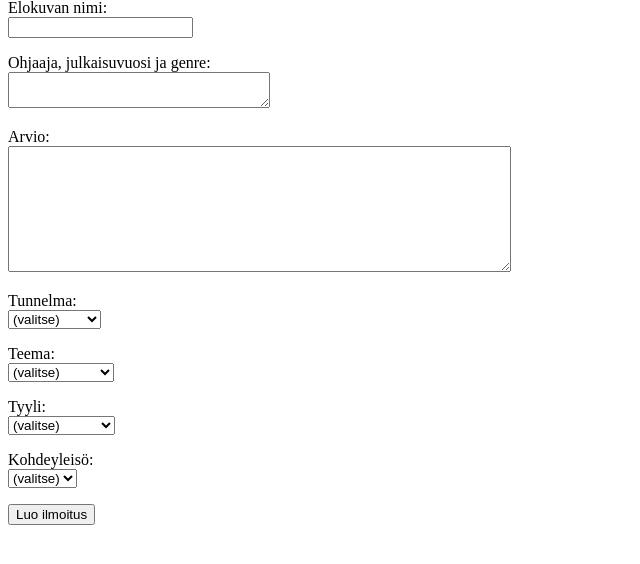
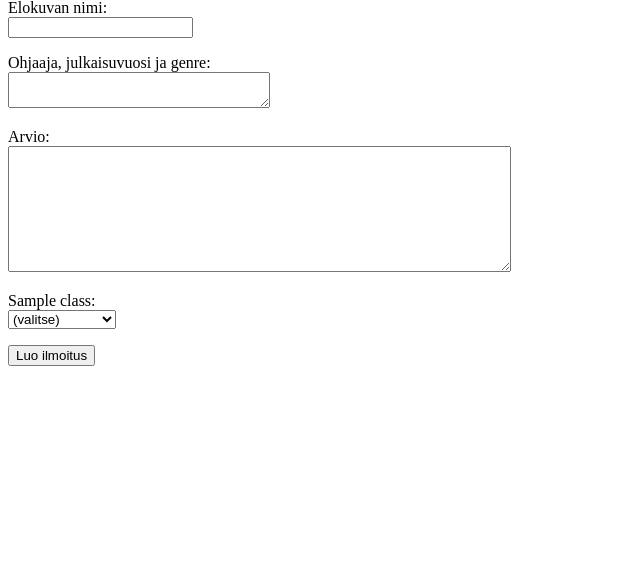
Before and after one commit to viivizz/elokuva-arvostelu, a Flask app: template templates/new_item.html in a window 1280 px wide. Shown: the part 81-645 px from the top of the page, without its empty margins (0-640 px from the left). Run offline with Flask 3, Linux system fonts and the light colour scheme; the template is opened without the code that fills it: most values are stand-ins (such as "Sample title", 1, 10 or a date in 2020).

Commit message:
Store classes in database

```diff
--- a/app.py
+++ b/app.py
@@ -52,7 +52,8 @@ def show_item(item_id):
 @app.route("/new_item")
 def new_item():
     require_login()
-    return render_template("new_item.html")
+    classes=items.get_all_classes()
+    return render_template("new_item.html", classes=classes)
 
 @app.route("/create_item", methods=["POST"])
 def create_item():
@@ -69,15 +70,10 @@ def create_item():
     user_id=session["user_id"]
 
     classes=[]
-    theme=request.form["theme"]
-    if theme:
-        classes.append(("Teema", theme))
-    style=request.form["style"]
-    if style:
-        classes.append(("Tyyli", style))
-    target=request.form["target"]
-    if target:
-        classes.append(("Kohdeyleisö", target))
+    for entry in request.form.getlist("classes"):
+        if entry:
+            parts=entry.split(":")
+            classes.append((parts[0], parts[1]))
 
     items.add_item(title, review, info, user_id, classes)
 
--- a/schema.sql
+++ b/schema.sql
@@ -12,6 +12,12 @@ CREATE TABLE items (
     user_id INTEGER REFERENCES users
 );
 
+CREATE TABLE classes (
+    id INTEGER PRIMARY KEY,
+    title TEXT,
+    value TEXT
+);
+
 CREATE TABLE item_classes (
     id INTEGER PRIMARY KEY,
     item_id INTEGER REFERENCES items,
--- a/templates/new_item.html
+++ b/templates/new_item.html
@@ -20,78 +20,17 @@
       Arvio: <br />
       <textarea name="review" rows="8" cols="60" maxlength="1000" required></textarea>
     </p>
+    {%for class in classes%}
     <p>
-      Tunnelma: <br />
-      <select name="section">
-        <option value="">(valitse)</option>
-        <option value="jännittävä">jännittävä</option>
-        <option value="synkkä">synkkä</option>
-        <option value="pelottava">pelottava</option>
-        <option value="hauska">hauska</option>
-        <option value="kevyt">kevyt</option>
-        <option value="romanttinen">romanttinen</option>
-        <option value="surullinen">surullinen</option>
-        <option value="toiveikas">toiveikas</option>
-        <option value="brutaali">brutaali</option>
-        <option value="koskettava">koskettava</option>
-        <option value="mystinen">mystinen</option>
-        <option value="inspiroiva">inspiroiva</option>
+      {{class}}: <br />
+      <select name="classes">
+        <option value="">(valitse)</option>"
+      {%for option in classes[class]%}
+        <option value="{{class}}:{{option}}">{{option}}</option>
+      {%endfor%}
       </select>
     </p>
-    <p>
-      Teema: <br />
-      <select name="theme">
-        <option value="">(valitse)</option>
-        <option value="dystopia">dystopia</option>
-        <option value="utopia">utopia</option>
-        <option value="selviytyminen">selviytyminen</option>
-        <option value="tulevaisuus">tulevaisuus</option>
-        <option value="historia">historia</option>
-        <option value="sota">sota</option>
-        <option value="avaruus">avaruus</option>
-        <option value="rikollisuus">rikollisuus</option>
-        <option value="tekoäly">tekoäly</option>
-        <option value="avaruus">avaruus</option>
-        <option value="villilänsi">villilänsi</option>
-        <option value="ystävyys">ystävyys</option>
-        <option value="perhe">perhe</option>
-        <option value="politiikka">politiikka</option>
-        <option value="katastrofi">katastrofi</option>
-        <option value="yliluonnollinen">yliluonnollinen</option>
-      </select>
-    </p>
-    <p>
-      Tyyli: <br />
-      <select name="style">
-        <option value="">(valitse)</option>
-        <option value="klassikko">klassikko</option>
-        <option value="kulttielokuva">kulttielokuva</option>
-        <option value="indie">indie</option>
-        <option value="taide-elokuva">taide-elokuva</option>
-        <option value="animaatio">animaatio</option>
-        <option value="Oscar-voittaja">Oscar-voittaja</option>
-        <option value="blockbuster">blockbuster</option>
-        <option value="ikoninen">ikoninen</option>
-        <option value="visuaalinen">visuaalinen</option>
-        <option value="realistinen">realistinen</option>
-        <option value="dokumentti">dokumentti</option>
-        <option value="vähäeleinen">vähäeleinen</option>
-        <option value="minimalistinen">minimalistinen</option>
-
-
-      </select>
-    </p>
-    <p>
-      Kohdeyleisö: <br />
-      <select name="target">
-        <option value="">(valitse)</option>
-        <option value="perhe">perhe</option>
-        <option value="lapset">lapset</option>
-        <option value="nuoret">nuoret</option>
-        <option value="aikuiset">aikuiset</option>
-        <option value="kaikki">kaikki</option>
-      </select>
-    </p>
+    {%endfor%}
     <input type="submit" value="Luo ilmoitus" />
   </form>
 </body>
```
Also changed, not shown: init.sql (added, +39 -0 lines), items.py (+13 -0 lines).
